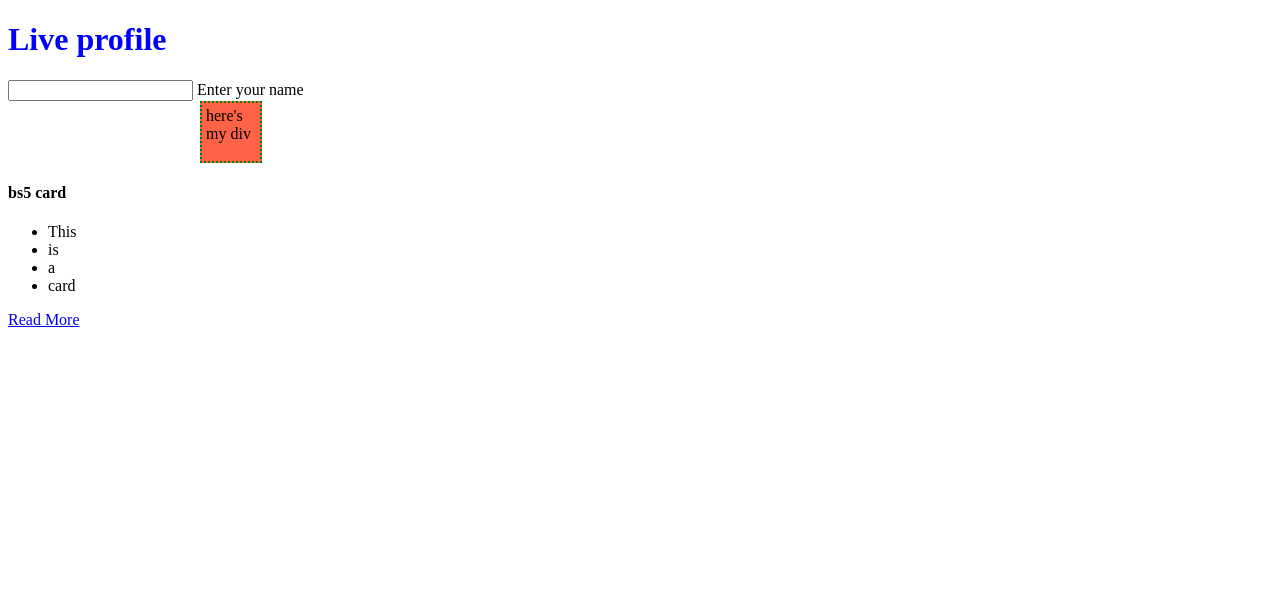
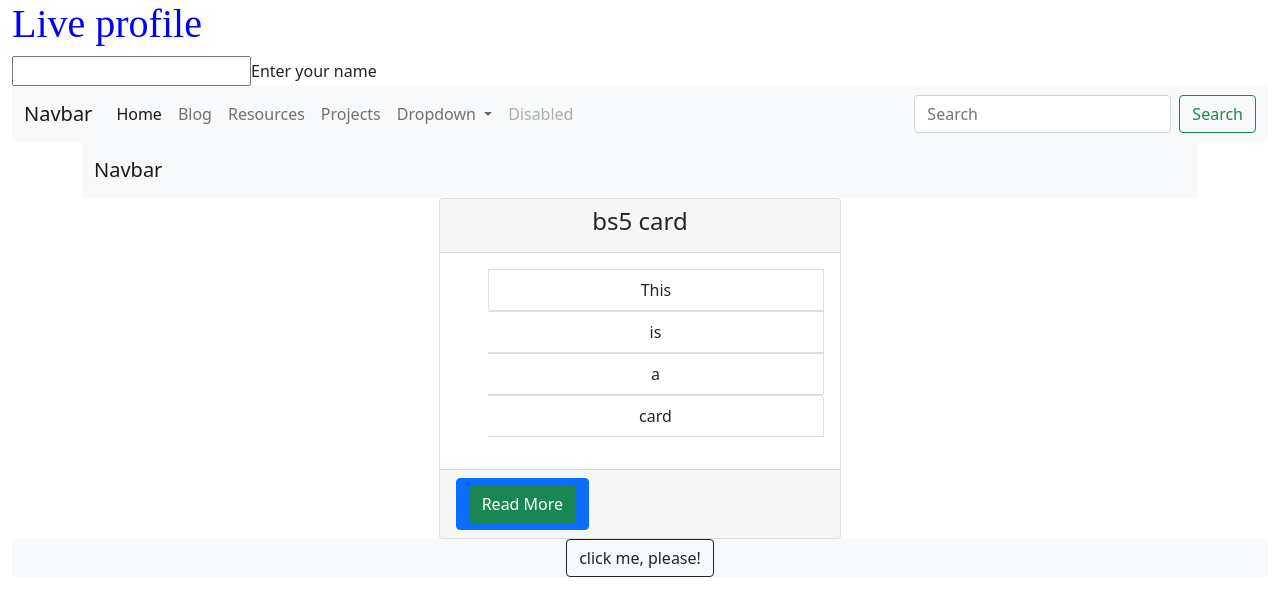
Before and after one commit to Jcalvert22/8-25-2025-Cis-376, a plain HTML site: page docs/index.html in a window 1280 px wide. Drawn offline with nearby package versions, Linux system fonts and the light colour scheme; a web font is replaced by a local one.

Commit message:
Add files via upload

```diff
--- a/docs/index.html
+++ b/docs/index.html
@@ -1,33 +1,84 @@
-<!DOCTYPE html>
-<!-- a declaration... HTML5 -->
+<!DOCTYPE html> <!-- a declaration...HTML5  -->
 <html lang="en">
 
 <head>
 	<meta charset="UTF-8">
 	<meta name="viewport" content="width=device-width, initial-scale=1.0">
-	<title>jc profile</title>
-	<link href="https://cdnjs.cloudflare.com/ajax/libs/bootstrap/5.0.0/js/bootstrap.min.css">
 
-	<link href="https://cdn.jsdelivr.net/npm/modern-normalize@3.0.1/modern-normalize.min.css">
+	<title>bc profile</title>
 
-	<link href="styles/style.css" rel="stylesheet">
+	<link rel="stylesheet" href="https://cdn.jsdelivr.net/npm/normalize.css@8.0.1/normalize.min.css">
+	<link href="https://cdn.jsdelivr.net/npm/bootstrap@5.0.2/dist/css/bootstrap.min.css" rel="stylesheet"
+		integrity="sha384-EVSTQN3/azprG1Anm3QDgpJLIm9Nao0Yz1ztcQTwFspd3yD65VohhpuuCOmLASjC" crossorigin="anonymous">
+	<link rel="stylesheet" href="styles/style.css">
 
-	<style>
-		@import url('https://fonts.googleapis.com/css2?family=Playwrite+MX+Guides&display=swap');
-	</style>
 
 </head>
 
-<body>
+<body class='container-fluid'>
 	<h1>Live profile</h1>
 
 	<input><label> Enter your name</label></input>
 	<!-- <TODO: make a bootstrap profile card https://www.w3schools.com/bootstrap5/bootstrap_containers.php/bootstrap_cards.php-->
 
-	<div id="myDivId" class="myDiv">here's my div</div>
+	<nav class="navbar navbar-expand-lg navbar-light bg-light">
+		<div class="container-fluid">
+			<a class="navbar-brand" href="#">Navbar</a>
+			<button class="navbar-toggler" type="button" data-bs-toggle="collapse"
+				data-bs-target="#navbarSupportedContent" aria-controls="navbarSupportedContent" aria-expanded="false"
+				aria-label="Toggle navigation">
+				<span class="navbar-toggler-icon"></span>
+			</button>
+			<div class="collapse navbar-collapse" id="navbarSupportedContent">
+				<ul class="navbar-nav me-auto mb-2 mb-lg-0">
+					<li class="nav-item">
+						<a class="nav-link active" aria-current="page" href="#">Home</a>
+					</li>
+					<li class="nav-item">
+						<a class="nav-link" href="pages/blog.html">Blog</a>
+					</li>
+					<li class="nav-item">
+						<a class="nav-link" href="pages/resources.html">Resources</a>
+					</li>
+					<li class="nav-item">
+						<a class="nav-link" href="pages/resources.html">Projects</a>
+					</li>
+					<li class="nav-item dropdown">
+						<a class="nav-link dropdown-toggle" href="#" id="navbarDropdown" role="button"
+							data-bs-toggle="dropdown" aria-expanded="false">
+							Dropdown
+						</a>
+						<ul class="dropdown-menu" aria-labelledby="navbarDropdown">
+							<li><a class="dropdown-item" href="pages/blog.html">Blog</a></li>
+							<li><a class="dropdown-item" href="pages/resources.html">Resources</a></li>
+							<li>
+								<hr class="dropdown-divider">
+							</li>
+							<li><a class="dropdown-item" href="#">Something else here</a></li>
+						</ul>
+					</li>
+					<li class="nav-item">
+						<a class="nav-link disabled" href="#" tabindex="-1" aria-disabled="true">Disabled</a>
+					</li>
+				</ul>
+				<form class="d-flex">
+					<input class="form-control me-2" type="search" placeholder="Search" aria-label="Search">
+					<button class="btn btn-outline-success" type="submit">Search</button>
+				</form>
+			</div>
+		</div>
+	</nav>
+
+	<div class="container">
+		<nav class="navbar navbar-expand-lg navbar-light bg-light">
+			<div class="container-fluid">
+				<a class="navbar-brand" href="#">Navbar</a>
+			</div>
+		</nav>
+	</div>
 
 	<div class="row">
-		<div class="col-md-4 offset-md-4 col-md-4"></div>
+		<div class="col-md-4 offset-md-4 col-md-4">
 			<div class="card">
 				<div class="card-header">
 					<div class="card-title">
@@ -42,16 +93,20 @@
 						<li class="list-group-item">card</li>
 					</ul>
 				</div>
-		</div>
 				<div class="card-footer">
 					<a btn class="btn btn-primary" href="https://www.w3schools.com/bootstrap5/bootstrap_cards.php"
-				target="bsCards">
-				Read More
+						target="_blank">
+						<button class="btn btn-success">Read More</button>
 					</a>
 				</div>
+			</div>
+		</div>
+	</div>
 
-		<div class="card"></div>
-
+	<footer class="text-center bg-light">
+		<!-- <button>Click Me!</button> -->
+		<button id="btnClicky" type="button" class="btn btn-outline-dark">click me, please!</button>
+	</footer>
 
 
 	<script src="https://code.jquery.com/jquery-3.7.1.min.js"
--- a/docs/scripts/script.js
+++ b/docs/scripts/script.js
@@ -1,3 +1,20 @@
+document
+    .addEventListener("DOMContentLoaded", () => {
+        console.log("document succesfully loaded")
+        document.getElementById('btnClicky'); btnClicky.
+    addEventListener('click', btnClicky)
+    }
+    )
 
-console.log("we workin'")
-$(document).ready(alert("alert"))
+function btnClicky() {
+
+    document
+    console.log('in btnClicky event');
+    document.getElementById('btnClicky').style.transform = 'rotate(15deg)'
+    console.log('after rotation');
+}
+
+/*const btnClicky = document.getElementById('btnClicky'); btnClicky.
+    addEventListener('click', () => { // ...now do DOM stuff });
+        console.log("we workin'")
+        $(document).ready(alert("alert"))*/
--- a/docs/styles/style.css
+++ b/docs/styles/style.css
@@ -6,7 +6,7 @@ h1{
     font-family:""
 }
 
-.myDiv {
+row {
     height: 50px;
     width: 50px;
     background-color: tomato;
@@ -14,3 +14,16 @@ h1{
     margin-left: 12em;
     padding: 4px;
 }
+
+h4{
+    text-align:center;
+}
+
+ul{
+    list-style-type: none;
+    text-align: center;
+}
+
+a{
+    text-align: center;
+}
```
Also changed, not shown: docs/pages/blog.html (added, +18 -0 lines), docs/pages/projects.html (added, +11 -0 lines), docs/pages/resources.html (added). Lines whose indentation alone changed are shown as unchanged.
